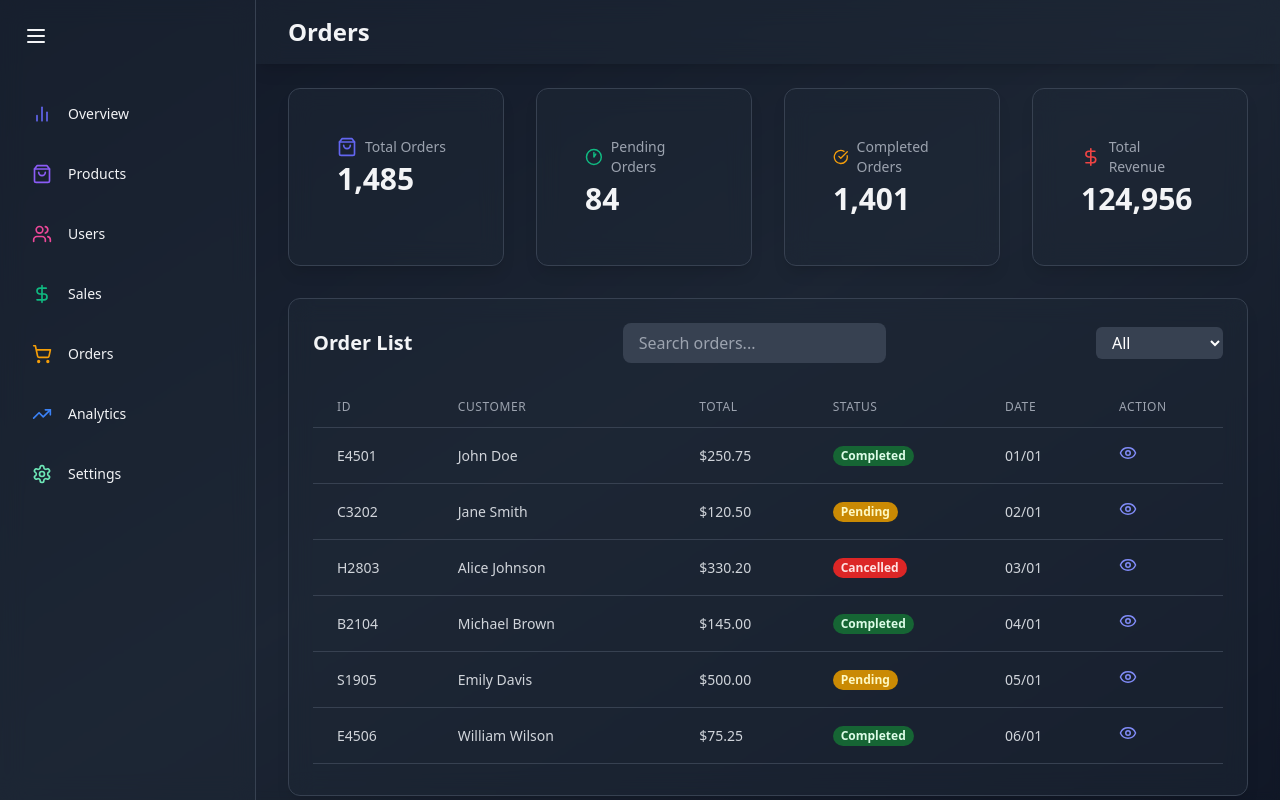
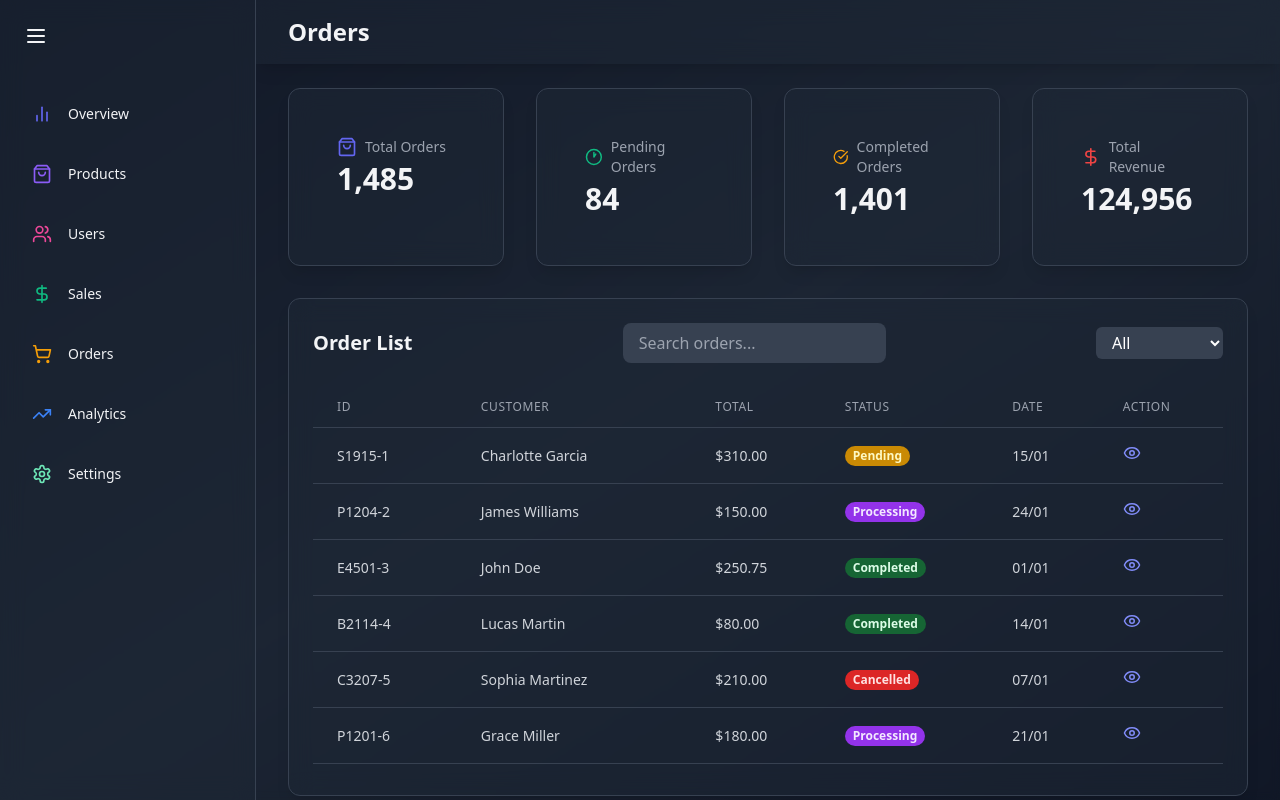
Before and after one commit to vebry-sb/React, a React (Vite) app: page /orders in a window 1280 px wide. Built offline with nearby package versions, Linux system fonts and the light colour scheme; the HTML template or start-up script is replaced by a standard one.

Commit message:
add analitics page and analytic card

```diff
--- a/src/components/Users/UserDemographicsChart.jsx
+++ b/src/components/Users/UserDemographicsChart.jsx
@@ -2,7 +2,7 @@ import { motion } from "framer-motion"; // Mengimpor motion dari framer-motion u
 import { Cell, Legend, Pie, PieChart, ResponsiveContainer, Tooltip } from "recharts"; // Mengimpor elemen-elemen dari recharts untuk membuat grafik pie
 
 // Warna-warna yang digunakan untuk setiap bagian pie chart
-const COLORS = ["#8884D8", "#82CA9D", "FF8042", "#0088FE"];
+const COLORS = ["#6B5BFF", "#4CAF50", "#FFEB3B", "#03A9F4"];
 
 // Data demografi pengguna berdasarkan rentang usia
 const userdemographicData = [
--- a/src/components/Users/UsersTable.jsx
+++ b/src/components/Users/UsersTable.jsx
@@ -37,7 +37,8 @@ const UsersTable = () => {
         const term = e.target.value.toLowerCase(); // Mengubah kata kunci pencarian menjadi huruf kecil
         setSearchTerm(term); // Memperbarui nilai pencarian
         const filtered = userData.filter(
-            (user) => user.name.toLowerCase().includes(term) || user.email.toLocaleLowerCase().includes(term)
+            (user) => user.name.toLowerCase().includes(term) ||
+            user.email.toLocaleLowerCase().includes(term)
         );
         setFilteredUsers(filtered); // Memperbarui daftar pengguna yang difilter
     }
--- a/src/components/common/Sidebar.jsx
+++ b/src/components/common/Sidebar.jsx
@@ -56,9 +56,9 @@ const Sidebar = () => {
     // Sidebar container dengan animasi transisi untuk lebar sidebar (w-64 untuk terbuka dan w-16 untuk tertutup)
     <motion.div
       className={`relative z-10 transition-all duration-300 ease-in-out flex-shrink-0 ${
-        isSidebarOpen ? 'w-64' : 'w-16'
+        isSidebarOpen ? 'w-64' : 'w-20'
       }`}
-      animate={{ width: isSidebarOpen ? 256 : 64 }} // Animasi lebar sidebar
+      animate={{ width: isSidebarOpen ? 256 : 80 }} // Animasi lebar sidebar
     >
       <div className="h-full bg-gray-800 bg-opacity-50 backdrop-blur-md p-4 flex flex-col border-r border-gray-700">
         {/* Tombol untuk toggle (membuka/menutup) sidebar */}
--- a/src/components/order/OrderListTable.jsx
+++ b/src/components/order/OrderListTable.jsx
@@ -2,59 +2,64 @@ import React, { useState, useMemo } from 'react'; // Import React dan hooks useS
 import { motion } from 'framer-motion'; // Import motion untuk animasi
 import { Eye } from 'lucide-react'; // Import ikon mata (Eye) dari lucide-react
 
-// Data daftar pesanan untuk ditampilkan
+// Data daftar pesanan
 const orderListData = [
-  { id: "E4501", date: "01/01", customer: "John Doe", total: 250.75, status: "Completed", category: "Electronics" },
-  { id: "C3202", date: "02/01", customer: "Jane Smith", total: 120.50, status: "Pending", category: "Clothing" },
-  { id: "H2803", date: "03/01", customer: "Alice Johnson", total: 330.20, status: "Cancelled", category: "Home & Garden" },
-  { id: "B2104", date: "04/01", customer: "Michael Brown", total: 145.00, status: "Completed", category: "Books" },
-  { id: "S1905", date: "05/01", customer: "Emily Davis", total: 500.00, status: "Pending", category: "Sports & Outdoors" },
-  { id: "E4506", date: "06/01", customer: "William Wilson", total: 75.25, status: "Completed", category: "Electronics" },
-  { id: "C3207", date: "07/01", customer: "Sophia Martinez", total: 210.00, status: "Cancelled", category: "Clothing" },
-  { id: "H2808", date: "08/01", customer: "James Taylor", total: 320.50, status: "Completed", category: "Home & Garden" },
-  { id: "B2109", date: "09/01", customer: "Mia Anderson", total: 400.00, status: "Pending", category: "Books" },
-  { id: "S1910", date: "10/01", customer: "Liam Thomas", total: 275.80, status: "Completed", category: "Sports & Outdoors" },
-  { id: "E4511", date: "11/01", customer: "Olivia Jackson", total: 150.00, status: "Cancelled", category: "Electronics" },
-  { id: "C3212", date: "12/01", customer: "Noah White", total: 600.40, status: "Completed", category: "Clothing" },
-  { id: "H2813", date: "13/01", customer: "Emma Harris", total: 420.00, status: "Pending", category: "Home & Garden" },
-  { id: "B2114", date: "14/01", customer: "Lucas Martin", total: 80.00, status: "Completed", category: "Books" },
-  { id: "S1915", date: "15/01", customer: "Charlotte Garcia", total: 310.00, status: "Pending", category: "Sports & Outdoors" },
-  { id: "E4516", date: "16/01", customer: "Benjamin Rodriguez", total: 500.00, status: "Completed", category: "Electronics" },
-  { id: "C3217", date: "17/01", customer: "Evelyn Lewis", total: 245.00, status: "Cancelled", category: "Clothing" },
-  { id: "H2818", date: "18/01", customer: "Alexander Lee", total: 320.25, status: "Completed", category: "Home & Garden" },
-  { id: "B2119", date: "19/01", customer: "Amelia Walker", total: 410.00, status: "Pending", category: "Books" },
-  { id: "S1920", date: "20/01", customer: "Henry Hall", total: 280.00, status: "Completed", category: "Sports & Outdoors" },
-]; // Data pesanan
+  { id: "S1915-1", date: "15/01", customer: "Charlotte Garcia", total: 310.00, status: "Pending", category: "Sports & Outdoors" },
+  { id: "P1204-2", date: "24/01", customer: "James Williams", total: 150.00, status: "Processing", category: "Books" },
+  { id: "E4501-3", date: "01/01", customer: "John Doe", total: 250.75, status: "Completed", category: "Electronics" },
+  { id: "B2114-4", date: "14/01", customer: "Lucas Martin", total: 80.00, status: "Completed", category: "Books" },
+  { id: "C3207-5", date: "07/01", customer: "Sophia Martinez", total: 210.00, status: "Cancelled", category: "Clothing" },
+  { id: "P1201-6", date: "21/01", customer: "Grace Miller", total: 180.00, status: "Processing", category: "Electronics" },
+  { id: "H2803-7", date: "03/01", customer: "Alice Johnson", total: 330.20, status: "Cancelled", category: "Home & Garden" },
+  { id: "C3212-8", date: "12/01", customer: "Noah White", total: 600.40, status: "Completed", category: "Clothing" },
+  { id: "S1905-9", date: "05/01", customer: "Emily Davis", total: 500.00, status: "Pending", category: "Sports & Outdoors" },
+  { id: "S1920-10", date: "20/01", customer: "Henry Hall", total: 280.00, status: "Completed", category: "Sports & Outdoors" },
+  { id: "B2109-11", date: "09/01", customer: "Mia Anderson", total: 400.00, status: "Pending", category: "Books" },
+  { id: "H2818-12", date: "18/01", customer: "Alexander Lee", total: 320.25, status: "Completed", category: "Home & Garden" },
+  { id: "E4506-13", date: "06/01", customer: "William Wilson", total: 75.25, status: "Completed", category: "Electronics" },
+  { id: "E4511-14", date: "11/01", customer: "Olivia Jackson", total: 150.00, status: "Cancelled", category: "Electronics" },
+  { id: "C3202-15", date: "02/01", customer: "Jane Smith", total: 120.50, status: "Pending", category: "Clothing" },
+  { id: "P1202-16", date: "22/01", customer: "David Wilson", total: 540.75, status: "Processing", category: "Clothing" },
+  { id: "B2119-17", date: "19/01", customer: "Amelia Walker", total: 410.00, status: "Pending", category: "Books" },
+  { id: "S1910-18", date: "10/01", customer: "Liam Thomas", total: 275.80, status: "Completed", category: "Sports & Outdoors" },
+  { id: "H2808-19", date: "08/01", customer: "James Taylor", total: 320.50, status: "Completed", category: "Home & Garden" },
+  { id: "H2813-20", date: "13/01", customer: "Emma Harris", total: 420.00, status: "Pending", category: "Home & Garden" },
+  { id: "C3217-21", date: "17/01", customer: "Evelyn Lewis", total: 245.00, status: "Cancelled", category: "Clothing" },
+  { id: "E4516-22", date: "16/01", customer: "Benjamin Rodriguez", total: 500.00, status: "Completed", category: "Electronics" },
+  { id: "B2104-23", date: "04/01", customer: "Michael Brown", total: 145.00, status: "Completed", category: "Books" },
+  { id: "P1203-24", date: "23/01", customer: "Chloe Taylor", total: 300.50, status: "Processing", category: "Home & Garden" },
+];
 
 const OrderListTable = () => {
-  const [searchTerm, setSearchTerm] = useState(""); // State untuk pencarian
-  const [selectedTimeRange, setSelectedTimeRange] = useState("All"); // State untuk rentang waktu
+  const [searchTerm, setSearchTerm] = useState(""); // State untuk input pencarian
+  const [selectedTimeRange, setSelectedTimeRange] = useState("All"); // State untuk filter status pesanan
 
-  // Memoize hasil filter berdasarkan search term dan status yang dipilih
+  // Filter daftar pesanan berdasarkan input pencarian dan status
   const filteredOrders = useMemo(() => {
     return orderListData.filter(
       (order) =>
         (order.customer.toLowerCase().includes(searchTerm.toLowerCase()) ||
           order.id.toLowerCase().includes(searchTerm.toLowerCase()) ||
-          order.status.toLowerCase().includes(searchTerm.toLowerCase())) && // Mencari berdasarkan nama pelanggan, ID pesanan, atau status
-        (selectedTimeRange === "All" || order.status === selectedTimeRange) // Filter berdasarkan status pesanan
+          order.status.toLowerCase().includes(searchTerm.toLowerCase())) &&
+        (selectedTimeRange === "All" || order.status === selectedTimeRange)
     );
-  }, [searchTerm, selectedTimeRange]); // Dependensi yang memicu filter ulang
+  }, [searchTerm, selectedTimeRange]); // Hasil filter diperbarui ketika searchTerm atau selectedTimeRange berubah
 
+  // Fungsi untuk menangani perubahan input pencarian
   const handleSearch = (e) => {
-    setSearchTerm(e.target.value); // Mengupdate searchTerm saat pengguna mengetikkan pencarian
+    setSearchTerm(e.target.value); // Update state searchTerm
   };
 
+  // Fungsi untuk menangani klik lihat detail pesanan
   const handleViewOrder = (orderId) => {
-    console.log("Viewing order with ID:", orderId);
-    // Logika untuk melihat detail pesanan
+    console.log("Viewing order with ID:", orderId); // Log ID pesanan
   };
 
   return (
     <motion.div
       className="bg-gray-800 bg-opacity-50 backdrop-blur-md shadow-lg rounded-xl p-6 border border-gray-700"
-      initial={{ opacity: 0, y: 20 }} // Animasi saat muncul
-      animate={{ opacity: 1, y: 0 }} // Animasi selesai
+      initial={{ opacity: 0, y: 20 }} // Animasi saat pertama kali muncul
+      animate={{ opacity: 1, y: 0 }} // Animasi setelah muncul
       transition={{ delay: 0.2 }} // Penundaan animasi
     >
       <div className="flex justify-between items-center mb-6">
@@ -62,19 +67,20 @@ const OrderListTable = () => {
         <div className="relative">
           <input
             type="text"
-            placeholder="Search orders..."
+            placeholder="Search orders..." // Placeholder untuk input pencarian
             className="bg-gray-700 text-white placeholder-gray-400 rounded-lg pl-4 pr-4 py-2 focus:outline-none focus:ring-2 focus:ring-blue-500"
-            value={searchTerm}
-            onChange={handleSearch} // Menangani perubahan pencarian
+            value={searchTerm} // Nilai input terhubung dengan state searchTerm
+            onChange={handleSearch} // Panggil handleSearch saat input berubah
           />
         </div>
         <select
           className="bg-gray-700 text-white rounded-md px-3 py-1 focus:outline-none focus:ring-2 focus:ring-blue-500"
-          value={selectedTimeRange}
-          onChange={(e) => setSelectedTimeRange(e.target.value)} // Menangani perubahan filter status
+          value={selectedTimeRange} // Nilai terhubung dengan selectedTimeRange
+          onChange={(e) => setSelectedTimeRange(e.target.value)} // Update selectedTimeRange
         >
           <option value="All">All</option>
           <option value="Completed">Completed</option>
+          <option value="Processing">Processing</option>
           <option value="Pending">Pending</option>
           <option value="Cancelled">Cancelled</option>
         </select>
@@ -95,14 +101,14 @@ const OrderListTable = () => {
           <tbody className="divide-y divide-gray-700">
             {filteredOrders.length === 0 ? (
               <tr>
-                <td colSpan="6" className="text-center text-gray-400">No orders found</td> {/* Tampilkan pesan jika tidak ada data */}
+                <td colSpan="6" className="text-center text-gray-400">No orders found</td>
               </tr>
             ) : (
               filteredOrders.map((order) => (
                 <motion.tr
-                  key={order.id}
-                  initial={{ opacity: 0 }} // Animasi saat elemen muncul
-                  animate={{ opacity: 1 }}
+                  key={order.id} // Gunakan ID unik sebagai key
+                  initial={{ opacity: 0 }} // Animasi awal
+                  animate={{ opacity: 1 }} // Animasi akhir
                   transition={{ duration: 0.3 }} // Durasi animasi
                 >
                   <td className="px-6 py-4 whitespace-nowrap text-sm text-gray-300">{order.id}</td>
@@ -112,18 +118,20 @@ const OrderListTable = () => {
                     <span
                       className={`px-2 inline-flex text-xs leading-5 font-semibold rounded-full ${order.status === "Completed"
                         ? "bg-green-800 text-green-100"
+                        : order.status === "Processing"
+                        ? "bg-purple-600 text-purple-100"
                         : order.status === "Pending"
                         ? "bg-yellow-600 text-yellow-100"
                         : "bg-red-600 text-red-100"
                       }`}
                     >
-                      {order.status} {/* Menampilkan status dengan styling sesuai status */}
+                      {order.status}
                     </span>
                   </td>
                   <td className="px-6 py-4 whitespace-nowrap text-sm text-gray-300">{order.date}</td>
                   <td className="px-6 py-4 whitespace-nowrap text-sm text-gray-300">
                     <button className="text-indigo-400 hover:text-indigo-300 mr-2" onClick={() => handleViewOrder(order.id)}>
-                      <Eye size={18} /> {/* Ikon untuk melihat detail pesanan */}
+                      <Eye size={18} />
                     </button>
                   </td>
                 </motion.tr>
@@ -136,4 +144,4 @@ const OrderListTable = () => {
   );
 };
 
-export default OrderListTable; // Mengekspor komponen
+export default OrderListTable;
```
Also changed, not shown: src/Pages/AnalyticsPage.jsx (+10 -1 lines), src/components/Analyticts/AnalyticCard.jsx (added, +68 -0 lines).
